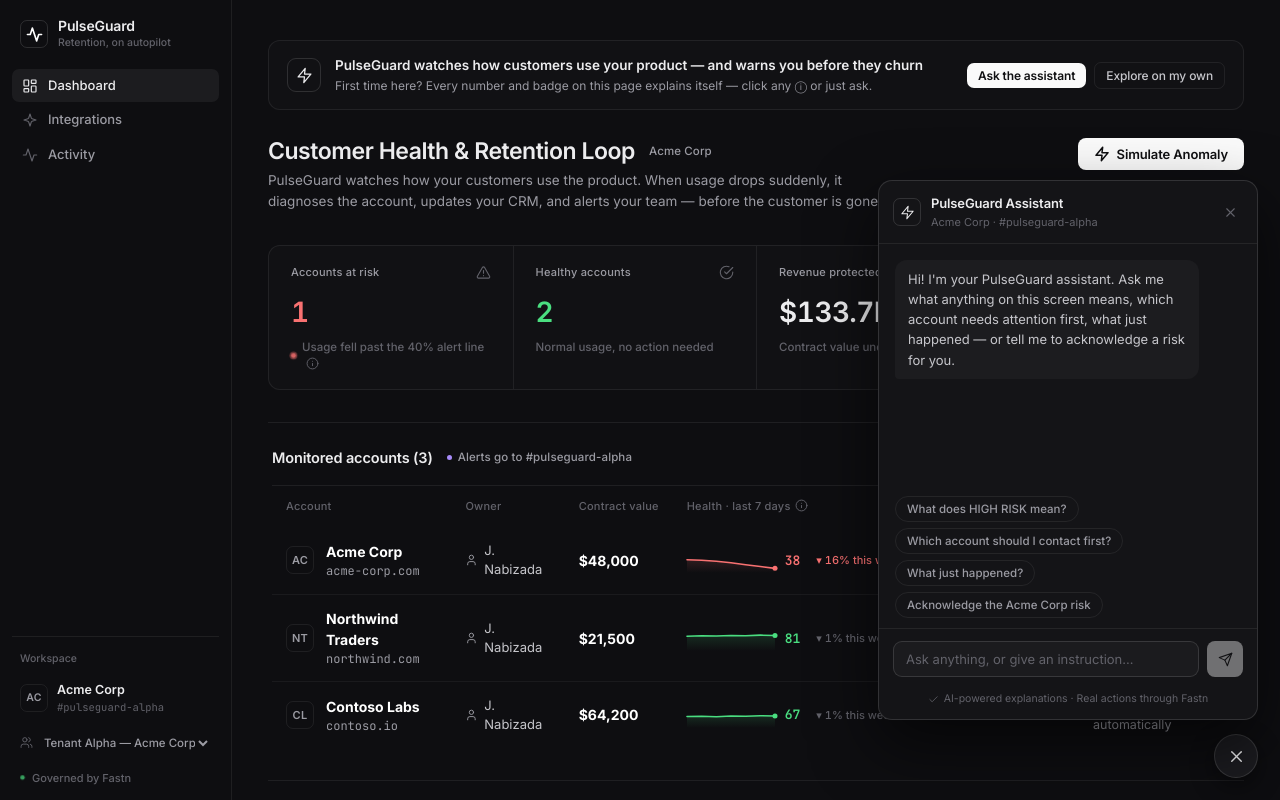
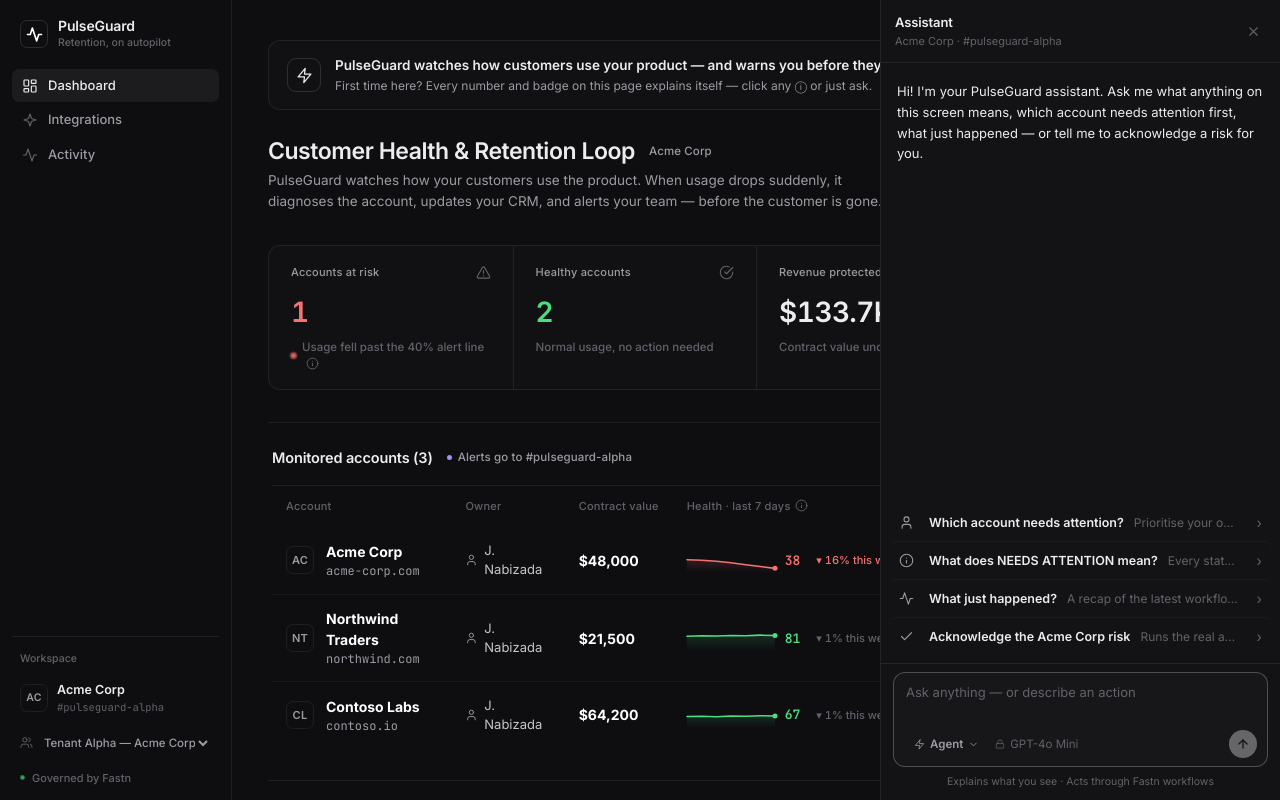
Before and after one commit to jamshidnabizada7-boop/PULSEGUARD-, a Next.js app in the folder pulseguard-app/: page / in a window 1280 px wide. Both pictures are taken after a click on the button 1236 px from the left and 756 px from the top of the page. Shown: the top 800 px of the page. Built offline with nearby package versions, Linux system fonts and the light colour scheme.

Commit message:
style(chat): Cursor chat anatomy — docked right panel, plain-text messages, suggestion rows (bold label + gray desc + chevron), composer box with Agent pill / model label / circular send inside

```diff
--- a/pulseguard-app/app/globals.css
+++ b/pulseguard-app/app/globals.css
@@ -1122,7 +1122,7 @@
   line-height: 1.5;
 }
 
-/* ============ Assistant ============ */
+/* ============ Assistant — Cursor-style docked chat ============ */
 .assistant-fab {
   position: fixed;
   bottom: 22px;
@@ -1164,58 +1164,46 @@
   100% { transform: scale(1.22); opacity: 0; }
 }
 
-.assistant-panel {
+.chat-dock {
   position: fixed;
-  bottom: 80px;
-  right: 22px;
-  width: 380px;
-  max-width: calc(100vw - 40px);
-  height: 540px;
-  max-height: calc(100vh - 120px);
+  top: 0;
+  right: 0;
+  bottom: 0;
+  width: 400px;
+  max-width: 100vw;
   display: flex;
   flex-direction: column;
-  background: #141417;
-  border: 1px solid var(--line-strong);
-  border-radius: 14px;
-  box-shadow: 0 24px 64px rgba(0, 0, 0, 0.6);
+  background: #131316;
+  border-left: 1px solid var(--line);
   z-index: 1100;
-  overflow: hidden;
-  animation: toast-in 0.2s cubic-bezier(0.16, 1, 0.3, 1);
-}
-
-.assistant-head {
-  display: flex;
-  align-items: center;
-  gap: 10px;
+  animation: dock-in 0.18s ease;
+}
+
+@keyframes dock-in {
+  from { opacity: 0; transform: translateX(14px); }
+  to { opacity: 1; transform: none; }
+}
+
+.chat-head {
+  display: flex;
+  align-items: center;
+  justify-content: space-between;
   padding: 13px 14px;
   border-bottom: 1px solid var(--line);
 }
 
-.assistant-head-icon {
-  width: 28px;
-  height: 28px;
-  border-radius: 7px;
-  border: 1px solid var(--line-strong);
-  color: var(--text);
-  display: inline-flex;
-  align-items: center;
-  justify-content: center;
-  flex-shrink: 0;
-}
-
-.assistant-head-text {
-  flex: 1;
+.chat-head-text {
   min-width: 0;
 }
 
-.assistant-title {
+.chat-title {
   font-size: 13px;
   font-weight: 600;
   color: var(--text);
   letter-spacing: -0.01em;
 }
 
-.assistant-sub {
+.chat-sub {
   font-size: 11px;
   color: var(--muted-dark);
   white-space: nowrap;
@@ -1223,7 +1211,7 @@
   text-overflow: ellipsis;
 }
 
-.assistant-close {
+.chat-close {
   border: none;
   background: none;
   color: var(--muted-dark);
@@ -1237,45 +1225,48 @@
   transition: color 0.12s ease, background 0.12s ease;
 }
 
-.assistant-close:hover {
+.chat-close:hover {
   color: var(--text);
   background: rgba(255, 255, 255, 0.06);
 }
 
-.assistant-messages {
+.chat-msgs {
   flex: 1;
   overflow-y: auto;
-  padding: 16px;
+  padding: 18px 16px;
   display: flex;
   flex-direction: column;
-  gap: 10px;
-}
-
-.assistant-msg {
-  max-width: 88%;
-  padding: 9px 13px;
-  border-radius: 12px;
+  gap: 14px;
+}
+
+.chat-msg {
   font-size: 13px;
-  line-height: 1.55;
+  line-height: 1.6;
   white-space: pre-wrap;
 }
 
-.assistant-msg.user {
-  align-self: flex-end;
-  background: #2a2a2f;
-  color: var(--text);
-  border-bottom-right-radius: 4px;
-  font-weight: 450;
-}
-
-.assistant-msg.assistant {
-  align-self: flex-start;
-  background: rgba(255, 255, 255, 0.035);
+.chat-msg.user {
+  background: rgba(255, 255, 255, 0.045);
+  border: 1px solid var(--line);
+  border-radius: 10px;
+  padding: 10px 13px;
+  color: var(--text);
+  margin-left: 24px;
+}
+
+.chat-msg.bot {
   color: var(--text-dim);
-  border-bottom-left-radius: 4px;
-}
-
-.assistant-working {
+  padding: 0 2px;
+}
+
+.chat-msg.typing {
+  display: flex;
+  gap: 4px;
+  align-items: center;
+  padding: 4px 2px;
+}
+
+.chat-working {
   display: flex;
   align-items: center;
   gap: 6px;
@@ -1283,13 +1274,6 @@
   font-size: 11.5px;
   color: var(--muted);
   font-weight: 500;
-}
-
-.assistant-msg.typing {
-  display: flex;
-  gap: 4px;
-  align-items: center;
-  padding: 12px 14px;
 }
 
 .tdot {
@@ -1308,70 +1292,141 @@
   30% { transform: translateY(-3px); opacity: 1; }
 }
 
-.assistant-chips {
-  display: flex;
-  flex-wrap: wrap;
-  gap: 6px;
-  padding: 0 16px 10px;
-}
-
-.assistant-chip {
-  border: 1px solid var(--line);
+/* Suggestion rows — bold label + gray description + chevron */
+.chat-suggests {
+  padding: 2px 8px 8px;
+}
+
+.chat-suggest {
+  width: 100%;
+  display: grid;
+  grid-template-columns: 20px auto 1fr 12px;
+  align-items: center;
+  gap: 10px;
+  padding: 10px 10px;
+  background: none;
+  border: none;
+  color: inherit;
+  font-family: inherit;
+  text-align: left;
+  cursor: pointer;
+  border-radius: 8px;
+  transition: background 0.12s ease;
+}
+
+.chat-suggest + .chat-suggest {
+  border-top: 1px solid rgba(255, 255, 255, 0.04);
+}
+
+.chat-suggest:hover:not(:disabled) {
+  background: rgba(255, 255, 255, 0.035);
+}
+
+.chat-suggest:disabled {
+  opacity: 0.5;
+  cursor: not-allowed;
+}
+
+.cs-icon {
+  color: var(--muted);
+}
+
+.cs-label {
+  font-size: 12.5px;
+  font-weight: 550;
+  color: var(--text);
+  white-space: nowrap;
+}
+
+.cs-desc {
+  font-size: 12px;
+  color: var(--muted-dark);
+  overflow: hidden;
+  text-overflow: ellipsis;
+  white-space: nowrap;
+}
+
+.cs-chev {
+  color: var(--muted-dark);
+  font-size: 14px;
+  justify-self: end;
+}
+
+/* Composer — tall box, controls inside the footer row */
+.composer-area {
+  padding: 8px 12px 8px;
+  border-top: 1px solid var(--line);
+}
+
+.composer {
+  border: 1px solid var(--line-strong);
+  border-radius: 12px;
+  background: rgba(255, 255, 255, 0.02);
+  padding: 10px 10px 8px 12px;
+  transition: border-color 0.12s ease;
+}
+
+.composer:focus-within {
+  border-color: rgba(255, 255, 255, 0.24);
+}
+
+.composer-input {
+  width: 100%;
+  background: none;
+  border: none;
+  outline: none;
+  resize: none;
+  color: var(--text);
+  font-family: inherit;
+  font-size: 13px;
+  line-height: 1.5;
+  display: block;
+}
+
+.composer-input::placeholder {
+  color: var(--muted-dark);
+}
+
+.composer-foot {
+  display: flex;
+  align-items: center;
+  gap: 8px;
+  margin-top: 8px;
+}
+
+.mode-pill {
+  display: inline-flex;
+  align-items: center;
+  gap: 5px;
+  border: none;
   background: none;
   color: var(--muted);
   font-family: inherit;
   font-size: 11.5px;
-  font-weight: 450;
-  padding: 5px 11px;
-  border-radius: 9999px;
+  font-weight: 550;
+  padding: 4px 8px;
+  border-radius: 6px;
   cursor: pointer;
-  transition: all 0.12s ease;
-}
-
-.assistant-chip:hover:not(:disabled) {
-  color: var(--text);
-  border-color: var(--line-strong);
-  background: rgba(255, 255, 255, 0.03);
-}
-
-.assistant-chip:disabled {
-  opacity: 0.5;
-  cursor: not-allowed;
-}
-
-.assistant-inputrow {
-  display: flex;
-  gap: 8px;
-  padding: 12px 14px 8px;
-  border-top: 1px solid var(--line);
-}
-
-.assistant-input {
-  flex: 1;
-  min-width: 0;
-  background: rgba(255, 255, 255, 0.03);
-  border: 1px solid var(--line);
-  border-radius: 9px;
-  color: var(--text);
-  font-family: inherit;
-  font-size: 13px;
-  padding: 9px 12px;
-  outline: none;
-  transition: border-color 0.12s ease;
-}
-
-.assistant-input:focus {
-  border-color: var(--line-strong);
-}
-
-.assistant-input::placeholder {
-  color: var(--muted-dark);
-}
-
-.assistant-send {
-  width: 36px;
-  height: 36px;
-  border-radius: 8px;
+  transition: color 0.12s ease, background 0.12s ease;
+}
+
+.mode-pill:hover {
+  background: rgba(255, 255, 255, 0.05);
+  color: var(--text);
+}
+
+.model-label {
+  display: inline-flex;
+  align-items: center;
+  gap: 5px;
+  font-size: 11.5px;
+  color: var(--muted-dark);
+}
+
+.composer-send {
+  width: 28px;
+  height: 28px;
+  border-radius: 50%;
   border: none;
   background: #fafafa;
   color: #101012;
@@ -1380,26 +1435,29 @@
   justify-content: center;
   cursor: pointer;
   flex-shrink: 0;
-  transition: background 0.12s ease;
-}
-
-.assistant-send:hover:not(:disabled) {
+  transition: background 0.12s ease, opacity 0.12s ease;
+}
+
+.composer-send:hover:not(:disabled) {
   background: #e4e4e7;
 }
 
-.assistant-send:disabled {
-  opacity: 0.4;
+.composer-send:disabled {
+  opacity: 0.35;
   cursor: not-allowed;
 }
 
-.assistant-foot {
-  display: flex;
-  align-items: center;
-  justify-content: center;
-  gap: 5px;
-  padding: 6px 16px 12px;
+.chat-foot {
+  text-align: center;
   font-size: 10.5px;
   color: var(--muted-dark);
+  padding: 7px 0 2px;
+}
+
+@media (max-width: 480px) {
+  .chat-dock {
+    width: 100vw;
+  }
 }
 
 /* ============ Welcome strip (first visit, quiet) ============ */
--- a/pulseguard-app/components/AssistantPanel.jsx
+++ b/pulseguard-app/components/AssistantPanel.jsx
@@ -1,7 +1,19 @@
 'use client';
 import { useEffect, useRef, useState } from 'react';
 import { getTenant, tenantFromSearch } from '../lib/tenants';
-import { IconMessage, IconSend, IconX, IconZap, IconCheck, IconSpinner } from './icons';
+import {
+  IconMessage,
+  IconX,
+  IconZap,
+  IconCheck,
+  IconSpinner,
+  IconArrowUp,
+  IconLock,
+  IconChevronDown,
+  IconInfo,
+  IconActivity,
+  IconUser,
+} from './icons';
 
 const GREETING = {
   role: 'assistant',
@@ -90,7 +102,7 @@
   }, [msgs, busy, open]);
 
   useEffect(() => {
-    if (open) setTimeout(() => inputRef.current?.focus(), 120);
+    if (open) setTimeout(() => inputRef.current?.focus(), 140);
   }, [open]);
 
   const tenant = getTenant(tenantId);
@@ -98,10 +110,16 @@
     (a) => a.status === 'HIGH_RISK' && !extraAcked[`${tenant.id}:${a.id}`]
   );
   const suggestions = [
-    'What does HIGH RISK mean?',
-    'Which account should I contact first?',
-    'What just happened?',
-    ...(risky[0] ? [`Acknowledge the ${risky[0].name} risk`] : []),
+    { icon: IconUser, label: 'Which account needs attention?', desc: 'Prioritise your outreach in seconds' },
+    { icon: IconInfo, label: 'What does NEEDS ATTENTION mean?', desc: 'Every status explained in plain English' },
+    { icon: IconActivity, label: 'What just happened?', desc: 'A recap of the latest workflow run' },
+    ...(risky[0]
+      ? [{
+          icon: IconCheck,
+          label: `Acknowledge the ${risky[0].name} risk`,
+          desc: 'Runs the real acknowledgement workflow',
+        }]
+      : []),
   ];
 
   async function send(text) {
@@ -184,39 +202,36 @@
         aria-label={open ? 'Close assistant' : 'Open assistant'}
         title="PulseGuard Assistant — ask anything"
       >
-        {open ? <IconX size={19} /> : <IconMessage size={19} />}
+        {open ? <IconX size={18} /> : <IconMessage size={18} />}
       </button>
 
       {open && (
-        <div className="assistant-panel" role="dialog" aria-label="PulseGuard Assistant">
-          <div className="assistant-head">
-            <span className="assistant-head-icon">
-              <IconZap size={15} />
-            </span>
-            <div className="assistant-head-text">
-              <div className="assistant-title">PulseGuard Assistant</div>
-              <div className="assistant-sub">
+        <div className="chat-dock" role="dialog" aria-label="PulseGuard Assistant">
+          <div className="chat-head">
+            <div className="chat-head-text">
+              <div className="chat-title">Assistant</div>
+              <div className="chat-sub">
                 {tenant.company} · {tenant.channel}
               </div>
             </div>
-            <button className="assistant-close" onClick={() => setOpen(false)} aria-label="Close">
+            <button className="chat-close" onClick={() => setOpen(false)} aria-label="Close">
               <IconX size={15} />
             </button>
           </div>
 
-          <div className="assistant-messages" ref={listRef}>
+          <div className="chat-msgs" ref={listRef}>
             {msgs.map((m, i) => (
-              <div key={i} className={`assistant-msg ${m.role}`}>
+              <div key={i} className={`chat-msg ${m.role}`}>
                 {m.content}
                 {m.working && (
-                  <span className="assistant-working">
-                    <IconSpinner size={13} /> running workflow…
+                  <span className="chat-working">
+                    <IconSpinner size={12} /> running workflow…
                   </span>
                 )}
               </div>
             ))}
             {busy && (
-              <div className="assistant-msg assistant typing">
+              <div className="chat-msg bot typing">
                 <span className="tdot" />
                 <span className="tdot" />
                 <span className="tdot" />
@@ -224,31 +239,57 @@
             )}
           </div>
 
-          <div className="assistant-chips">
-            {suggestions.map((s) => (
-              <button key={s} className="assistant-chip" onClick={() => send(s)} disabled={busy}>
-                {s}
+          {msgs.length <= 1 && (
+            <div className="chat-suggests">
+              {suggestions.map(({ icon: Icon, label, desc }) => (
+                <button key={label} className="chat-suggest" onClick={() => send(label)} disabled={busy}>
+                  <Icon size={15} className="cs-icon" />
+                  <span className="cs-label">{label}</span>
+                  <span className="cs-desc">{desc}</span>
+                  <span className="cs-chev">›</span>
                 </button>
               ))}
             </div>
+          )}
 
-          <div className="assistant-inputrow">
-            <input
+          <div className="composer-area">
+            <div className="composer">
+              <textarea
                 ref={inputRef}
-              className="assistant-input"
-              placeholder="Ask anything, or give an instruction…"
+                className="composer-input"
+                rows={2}
+                placeholder="Ask anything — or describe an action"
                 value={input}
                 onChange={(e) => setInput(e.target.value)}
                 onKeyDown={(e) => {
-                if (e.key === 'Enter') send();
+                  if (e.key === 'Enter' && !e.shiftKey) {
+                    e.preventDefault();
+                    send();
+                  }
                 }}
               />
-            <button className="assistant-send" onClick={() => send()} disabled={busy || !input.trim()} aria-label="Send">
-              <IconSend size={15} />
+              <div className="composer-foot">
+                <button className="mode-pill" title="Explains, prioritises, and acknowledges on your behalf">
+                  <IconZap size={11} />
+                  Agent
+                  <IconChevronDown size={11} />
+                </button>
+                <span className="model-label">
+                  <IconLock size={10} />
+                  GPT-4o Mini
+                </span>
+                <span style={{ flex: 1 }} />
+                <button
+                  className="composer-send"
+                  onClick={() => send()}
+                  disabled={busy || !input.trim()}
+                  aria-label="Send"
+                >
+                  <IconArrowUp size={14} strokeWidth={2.25} />
                 </button>
               </div>
-          <div className="assistant-foot">
-            <IconCheck size={11} /> AI-powered explanations · Real actions through Fastn
+            </div>
+            <div className="chat-foot">Explains what you see · Acts through Fastn workflows</div>
           </div>
         </div>
       )}
--- a/pulseguard-app/components/icons.jsx
+++ b/pulseguard-app/components/icons.jsx
@@ -162,3 +162,17 @@
     <path d="M21 12a9 9 0 1 1-6.219-8.56" />
   </Base>
 );
+
+export const IconArrowUp = (p) => (
+  <Base {...p}>
+    <path d="M12 19V5" />
+    <path d="m5 12 7-7 7 7" />
+  </Base>
+);
+
+export const IconLock = (p) => (
+  <Base {...p}>
+    <rect width="18" height="11" x="3" y="11" rx="2" />
+    <path d="M7 11V7a5 5 0 0 1 10 0v4" />
+  </Base>
+);
```
Lines whose indentation alone changed are shown as unchanged.
